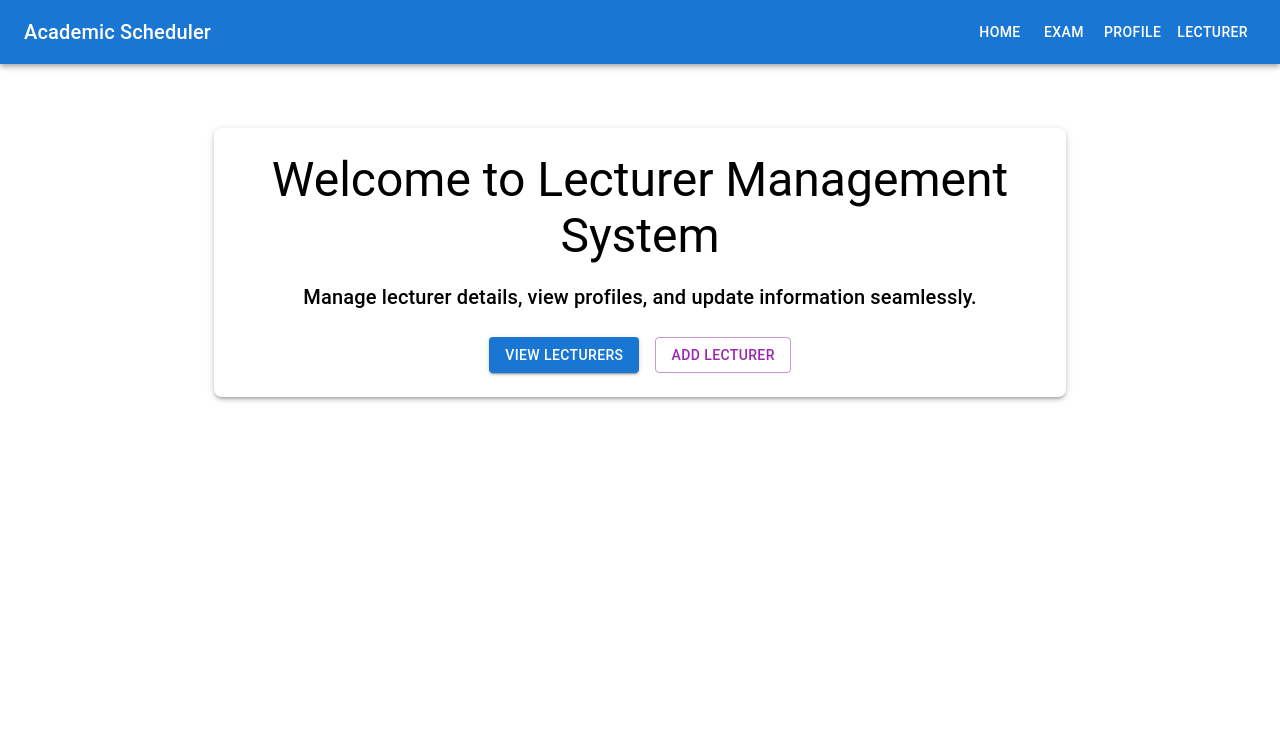
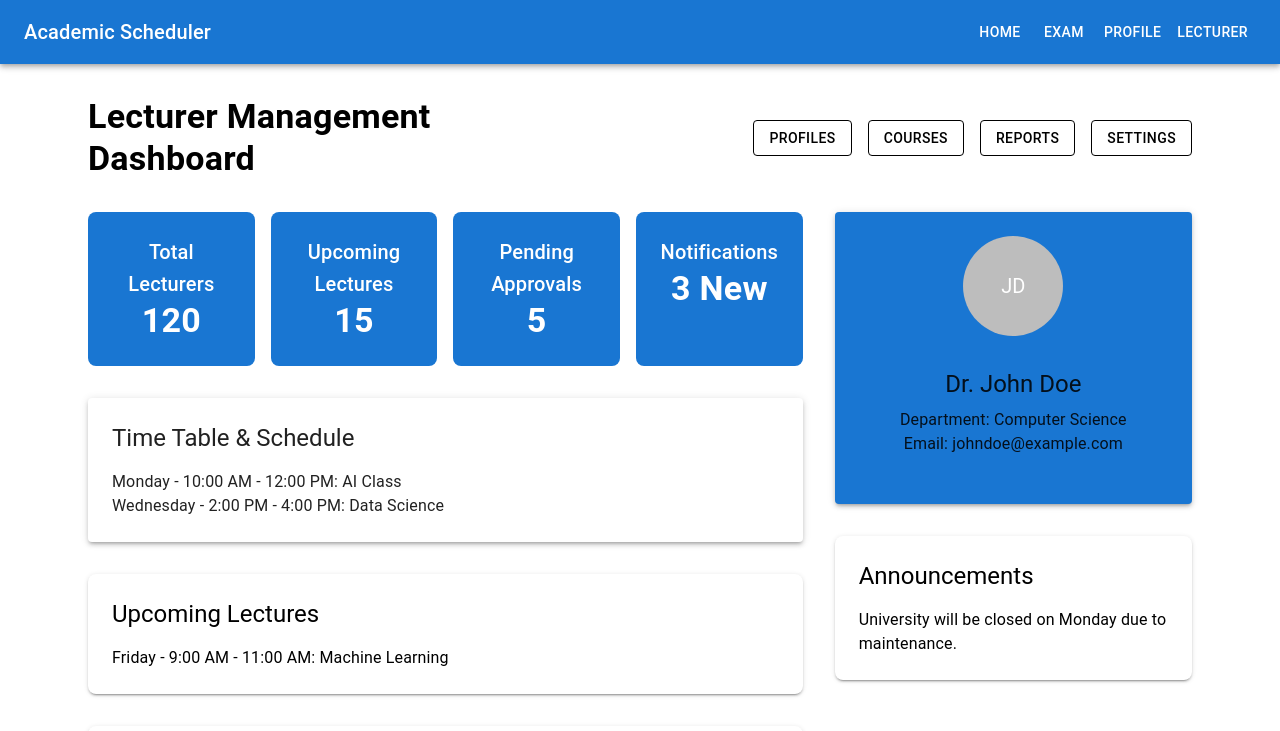
Before and after one commit to lasinduSemasingha/Academic_Schedular, a React (Create React App) app in the folder Frontend/academic_schedular/: page /lecturerhome in a window 1280 px wide. Shown: the top 731 px of the page. Built offline with nearby package versions, Linux system fonts and the light colour scheme.

Commit message:
edit lecturerhome and lecturerform

```diff
--- a/Frontend/academic_schedular/src/Components/Sub/Manuji/Lecturer.js
+++ b/Frontend/academic_schedular/src/Components/Sub/Manuji/Lecturer.js
@@ -1,32 +1,85 @@
 import React from 'react';
-import { TextField, Container, Typography, Box, Button } from '@mui/material';
+import { Container, Typography, Box, Button, TextField } from '@mui/material';
 
 const Lecturer = () => {
-    return (
-        <Container maxWidth="sm">
-            <Box sx={{ mt: 4, p: 3, boxShadow: 3, borderRadius: 2, bgcolor: 'background.paper' }}>
-                <Typography variant="h4" gutterBottom align="center">
-                    Lecturer Management
-                </Typography>
+  return (
+    <Box>
+      {/* Hero Section */}
+      <Box
+        sx={{
+          display: 'flex',
+          flexDirection: 'column',
+          alignItems: 'center',
+          justifyContent: 'center',
+          textAlign: 'center',
+          py: 6,
+          px: 6,
+          border: '2px solid #ccc',
+          borderRadius: '8px',
+          boxShadow: 3,
+          backgroundColor: 'white',
+          maxWidth: '800px',
+          margin: 'auto',
+        }}
+      >
+        <Typography variant="h3" fontWeight="bold">
+          Register a New Lecturer
+        </Typography>
+        <Typography variant="body2" sx={{ mt: 1 }}>
+          Effortlessly expand your faculty by adding new lecturers to the system. Our intuitive registration process ensures accurate data collection, enabling smooth integration into the university's academic structure. Simply complete the form below, and the new lecturer will gain access to their dashboard and resources.
+        </Typography>
+        <Button
+          variant="contained"
+          sx={{ mt: 3, backgroundColor: 'primary.main', color: 'white', fontWeight: 'bold' }}
+        >
+          Complete the Form to Add a Lecturer
+        </Button>
+        <Typography variant="body2" sx={{ mt: 1 }}>
+          Keep track of all lecturers with ease.
+        </Typography>
+      </Box>
 
-                <form>
-                    <TextField fullWidth label="Lecturer ID" name="id" margin="normal" required />
-                    <TextField fullWidth label="Lecturer Name" name="name" margin="normal" required />
-                    <TextField fullWidth label="Lecturer Address" name="address" margin="normal" required />
-                    <TextField fullWidth label="Phone Number" name="phone" margin="normal" required />
-                    <TextField fullWidth label="Email" name="email" type="email" margin="normal" required />
-                    <TextField fullWidth label="Description" name="description" margin="normal" multiline rows={4} required />
+      {/* Add Lecturer Form Section */}
+      <Container maxWidth="lg" sx={{ py: 6 }}>
+        <Box display="flex" flexDirection={{ xs: 'column', md: 'row' }} gap={4}>
+          {/* Form Section */}
+          <Box flex={2}>
+            <Typography variant="h4" gutterBottom>
+              Register Lecturer Now
+            </Typography>
+            <Typography variant="body1" sx={{ mb: 3 }}>
+              Please fill out the form below to register a new lecturer in the system.
+            </Typography>
+            <Box component="form">
+              <TextField fullWidth label="Lecturer Name" margin="normal" required />
+              <TextField fullWidth label="Email Address" type="email" margin="normal" required />
+              <TextField fullWidth label="Phone Number" margin="normal" required />
+              <TextField fullWidth label="Department" margin="normal" required />
+              <TextField fullWidth label="Description" multiline rows={4} margin="normal" required />
+              <Button variant="contained" color="primary" sx={{ mt: 2 }}>
+                Submit
+              </Button>
+            </Box>
+          </Box>
 
-                    <Box sx={{ display: 'flex', justifyContent: 'space-between', mb: 2 }}>
-                    <Button variant="contained" color="primary">Submit</Button>
-                    <Button variant="outlined" color="secondary">Clear Form</Button>
-                </Box>
+          {/* Information Section */}
+          <Box flex={1}>
+            {/* Admin Office Section */}
+            <Box sx={{ mt: 3, p: 3, border: '1px solid #ccc', borderRadius: '8px', boxShadow: 2 }}>
+              <Typography variant="h6" fontWeight="bold">Admin Office</Typography>
+              <Typography>123 University Road, Faculty Building, Room 105</Typography>
+            </Box>
 
-                </form>
-
+            {/* Support Section */}
+            <Box sx={{ mt: 2, p: 3, border: '1px solid #ccc', borderRadius: '8px', boxShadow: 2 }}>
+              <Typography variant="h6" fontWeight="bold">Support</Typography>
+              <Typography>For any issues, contact the system administrator.</Typography>
             </Box>
-        </Container>
-    );
-}
+          </Box>
+        </Box>
+      </Container>
+    </Box>
+  );
+};
 
 export default Lecturer;
--- a/Frontend/academic_schedular/src/Components/Sub/Manuji/LecturerHome.js
+++ b/Frontend/academic_schedular/src/Components/Sub/Manuji/LecturerHome.js
@@ -1,23 +1,87 @@
 import React from 'react';
-import { Container, Typography, Box, Button } from '@mui/material';
+import { Container, Typography, Box, Button, Card, CardContent, Avatar } from '@mui/material';
 
-const LecturerHome = () => {
-    return (
-        <Container maxWidth="md">
-            <Box sx={{ mt: 4, p: 3, boxShadow: 3, borderRadius: 2, bgcolor: 'background.paper', textAlign: 'center' }}>
-                <Typography variant="h3" gutterBottom>
-                    Welcome to Lecturer Management System
-                </Typography>
-                <Typography variant="h6" gutterBottom>
-                    Manage lecturer details, view profiles, and update information seamlessly.
-                </Typography>
-                <Box sx={{ mt: 3, display: 'flex', justifyContent: 'center', gap: 2 }}>
-                    <Button variant="contained" color="primary">View Lecturers</Button>
-                    <Button variant="outlined" color="secondary">Add Lecturer</Button>
-                </Box>
+export default function LecturerHomepage() {
+  return (
+    <Container maxWidth="100%">
+      {/* Navbar */}
+      <Box display="flex" justifyContent="space-between" alignItems="center" mb={4}>
+        <Typography variant="h4" fontWeight="bold" sx={{ position: 'relative', zIndex: 2 }}>
+          Lecturer Management Dashboard
+        </Typography>
+        <Typography variant="h4" fontWeight="bold" color="white">Lecturer Management</Typography>
+        <Box display="flex" gap={2}>
+          <Button variant="outlined" color="inherit">Profiles</Button>
+          <Button variant="outlined" color="inherit">Courses</Button>
+          <Button variant="outlined" color="inherit">Reports</Button>
+          <Button variant="outlined" color="inherit">Settings</Button>
+        </Box>
+      </Box>
+
+      <Box display="flex" flexDirection={{ xs: 'column', md: 'row' }} gap={4}>
+        {/* Main Content */}
+        <Box flex={2}>
+          {/* Dashboard Overview with Updated Colors */}
+          <Box display="flex" gap={2} mb={4} flexWrap="wrap">
+            <Box p={3} bgcolor="#1976d2" color="white" textAlign="center" borderRadius={2} flex={1}>
+              <Typography variant="h6">Total Lecturers</Typography>
+              <Typography variant="h4" fontWeight="bold">120</Typography>
             </Box>
-        </Container>
-    );
+            <Box p={3} bgcolor="#1976d2" color="white" textAlign="center" borderRadius={2} flex={1}>
+              <Typography variant="h6">Upcoming Lectures</Typography>
+              <Typography variant="h4" fontWeight="bold">15</Typography>
+            </Box>
+            <Box p={3} bgcolor="#1976d2" color="white" textAlign="center" borderRadius={2} flex={1}>
+              <Typography variant="h6">Pending Approvals</Typography>
+              <Typography variant="h4" fontWeight="bold">5</Typography>
+            </Box>
+            <Box p={3} bgcolor="#1976d2" color="white" textAlign="center" borderRadius={2} flex={1}>
+              <Typography variant="h6">Notifications</Typography>
+              <Typography variant="h4" fontWeight="bold">3 New</Typography>
+            </Box>
+          </Box>
+
+          {/* Time Table & Schedule */}
+          <Card sx={{ mb: 4, p: 3, boxShadow: 3 }}>
+            <Typography variant="h5" mb={2}>Time Table & Schedule</Typography>
+            <Typography>Monday - 10:00 AM - 12:00 PM: AI Class</Typography>
+            <Typography>Wednesday - 2:00 PM - 4:00 PM: Data Science</Typography>
+          </Card>
+
+          {/* Upcoming Lectures */}
+          <Box p={3} bgcolor="white" boxShadow={2} borderRadius={2} mb={4}>
+            <Typography variant="h5" mb={2}>Upcoming Lectures</Typography>
+            <Typography>Friday - 9:00 AM - 11:00 AM: Machine Learning</Typography>
+          </Box>
+
+          {/* Recent Activity */}
+          <Box p={3} bgcolor="white" boxShadow={2} borderRadius={2} mb={4}>
+            <Typography variant="h5" mb={2}>Recent Activity</Typography>
+            <ul>
+              <li>Updated lecture notes for AI Class</li>
+              <li>Reviewed student assignments</li>
+            </ul>
+          </Box>
+        </Box>
+
+        {/* Lecturer Profile on Right Side */}
+        <Box flex={1}>
+          <Card sx={{ mb: 4, p: 3, display: 'flex', flexDirection: 'column', alignItems: 'center', boxShadow: 3, bgcolor: '#1976d2' }}>
+            <Avatar sx={{ width: 100, height: 100, mb: 2 }}>JD</Avatar>
+            <CardContent>
+              <Typography variant="h5" mb={1} textAlign="center">Dr. John Doe</Typography>
+              <Typography variant="body1" textAlign="center">Department: Computer Science</Typography>
+              <Typography variant="body1" textAlign="center">Email: johndoe@example.com</Typography>
+            </CardContent>
+          </Card>
+
+          {/* Announcements Section */}
+          <Box p={3} bgcolor="white" boxShadow={2} borderRadius={2}>
+            <Typography variant="h5" mb={2}>Announcements</Typography>
+            <Typography>University will be closed on Monday due to maintenance.</Typography>
+          </Box>
+        </Box>
+      </Box>
+    </Container>
+  );
 }
-
-export default LecturerHome;
```
Also changed, not shown: Frontend/academic_schedular/public/Manuji/lecform.jpg (added), Frontend/academic_schedular/public/Manuji/lechome.jpg (added).
